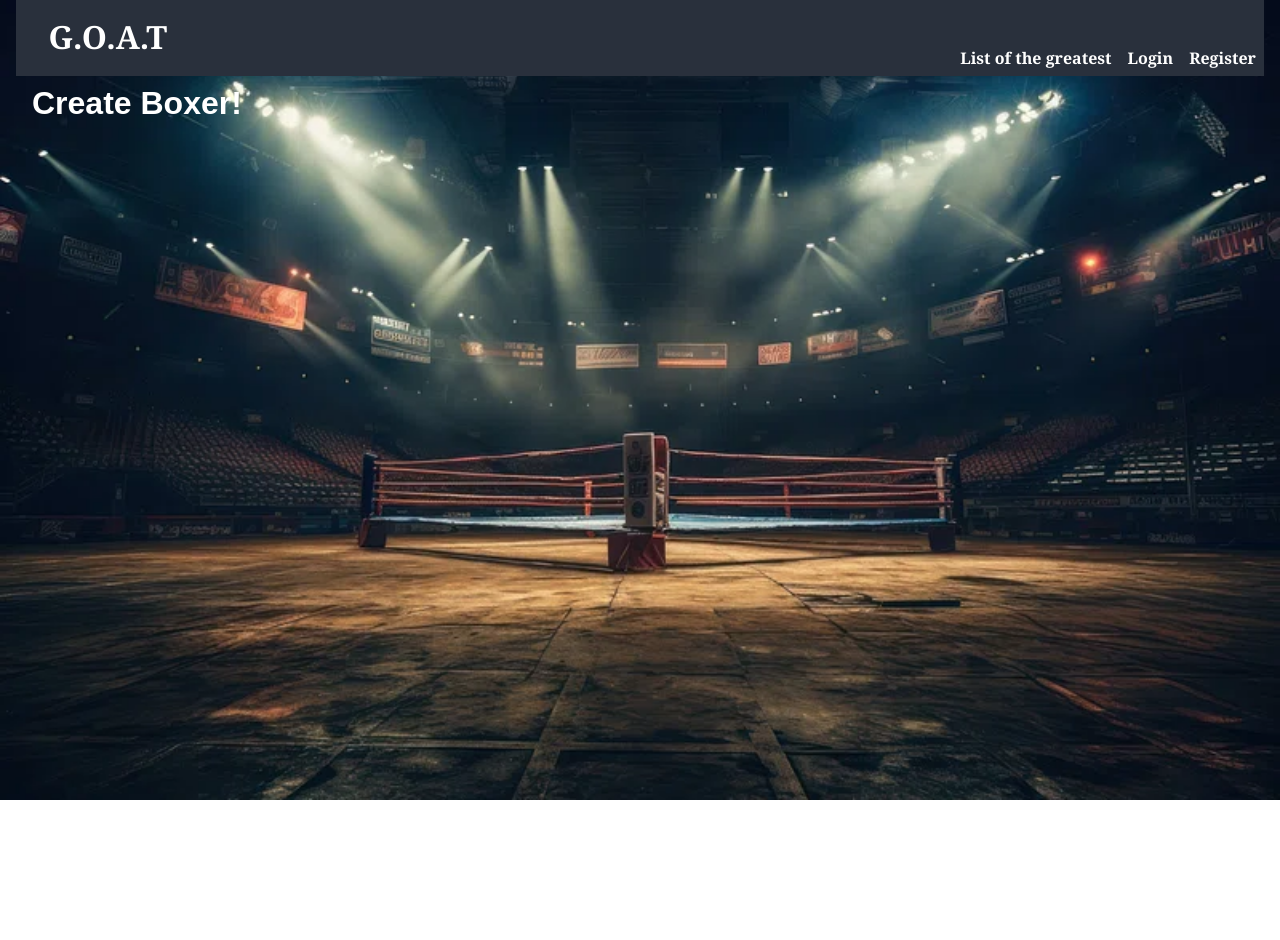
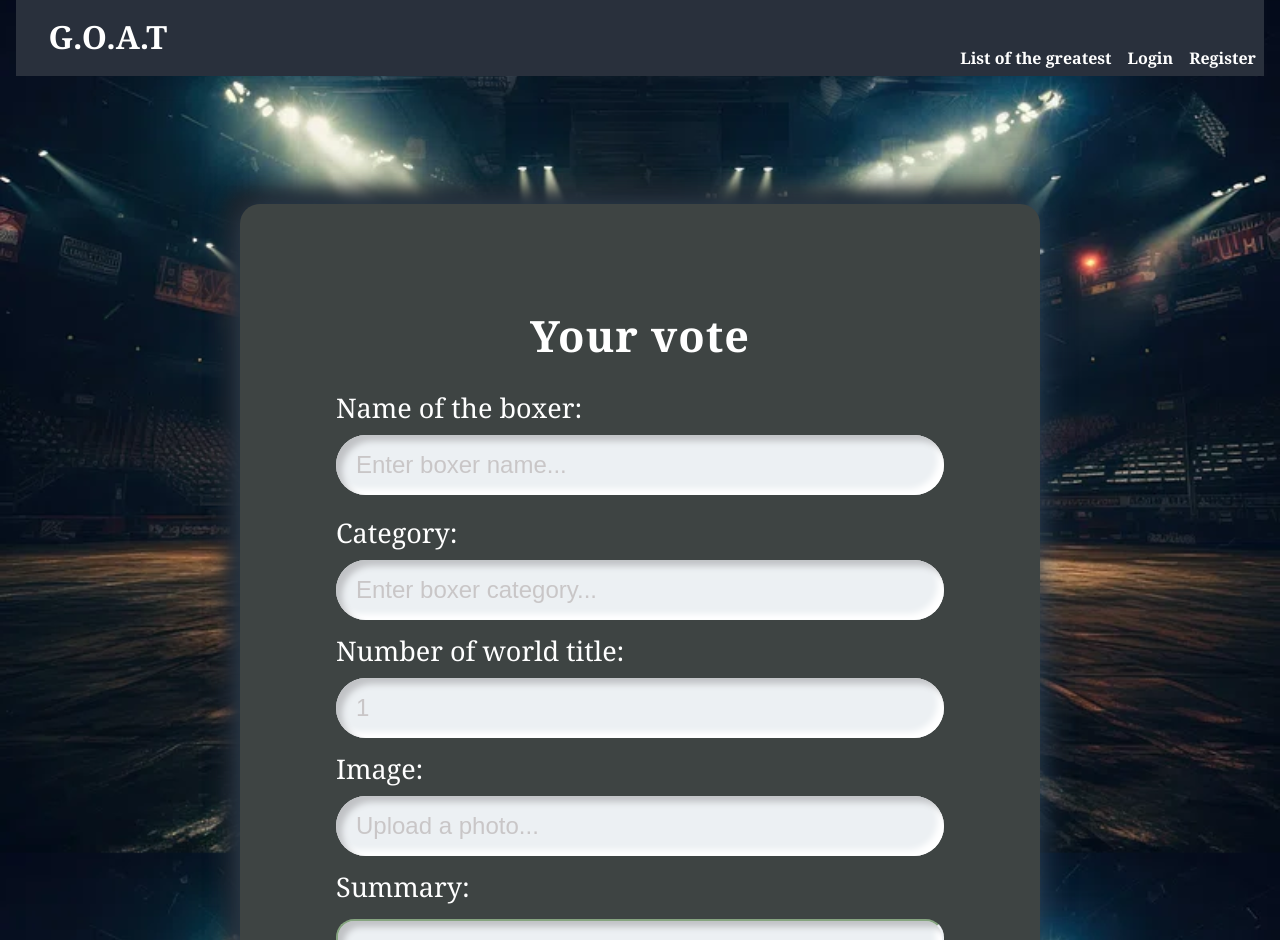
Before and after one commit to mizuhar/ReactProject, a React (Vite) app in the folder react-project/: page /boxers/create in a window 1280 px wide. Shown: the top 940 px of the page. Before the commit the page ends 800 px from the top, so only its background shows below. Built offline with nearby package versions, Linux system fonts and the light colour scheme.

Commit message:
Add Create Boxer function

```diff
--- a/react-project/src/components/BoxerList/BoxerList.jsx
+++ b/react-project/src/components/BoxerList/BoxerList.jsx
@@ -1,11 +1,34 @@
+import { useEffect } from "react"
+import { useState } from "react"
+import * as boxerService from "../../services/boxerService"
+import BoxerListItem from "./BoxerListItem/BoxerListItem"
+
+
 export default function BoxerList(){
 
+  const [boxers, setBoxers] = useState([])
 
+  useEffect(()=>{
+   boxerService.getAll()
+   .then(result => setBoxers(result))
+   .catch(err => console.log(err))
+
+  },[])
 
 
     return(
         <>
-        <h1 style={{color:"white"}}>Boxer List</h1>
+        <section id="catalog-page">
+      <h1>All Boxers</h1>
+
+     {boxers.map(x=> (<BoxerListItem key={x._id} {...x}/>))}
+
+
+
+    {boxers.length === 0 && <h3 className="no-articles">No suggestions yet</h3>}
+
+     </section>
+
         </>
     )
 }
--- a/react-project/src/components/BoxerList/BoxerListItem/BoxerListItem.jsx
+++ b/react-project/src/components/BoxerList/BoxerListItem/BoxerListItem.jsx
@@ -1,10 +1,28 @@
-export default function BoxerListItem(){
+import { Link } from "react-router-dom";
+
+export default function BoxerListItem({
+
+        _id,
+        title,
+        category,
+        imageUrl,
+
+}){
 
 
 
     return(
         <>
-        <h1>Boxer List Item!</h1>
+               <div className="allGames">
+    <div className="allGames-info">
+      <img src={imageUrl} />
+      <h6>{category}</h6>
+      <h2>{title}</h2>
+      <Link to={`/boxers/${_id}`} className="details-button">
+        More Information
+      </Link>
+    </div>
+  </div>
         </>
     )
 }
--- a/react-project/src/components/CreateBoxer/CreateBoxer.jsx
+++ b/react-project/src/components/CreateBoxer/CreateBoxer.jsx
@@ -1,10 +1,67 @@
+import * as boxerService from "../../services/boxerService"
+import {useNavigate} from 'react-router-dom'
+
 export default function CreateBoxer(){
 
+    const navigate = useNavigate()
 
+    const createBoxerSubmitHandler = (e) =>{
+
+    e.preventDefault()
+
+    const boxerData = Object.fromEntries(new FormData(e.currentTarget))
+
+   try {
+    boxerService.create(boxerData)
+    navigate('/boxers')
+
+   } catch (error) {
+    console.log(error);
+   }
+
+    }
 
     return(
         <>
-        <h1 style={{color:"white"}}>Create Boxer!</h1>
+                <section id="create-page" className="auth">
+  <form id="create" onSubmit={createBoxerSubmitHandler}>
+    <div className="container">
+      <h1>Your vote</h1>
+      <label htmlFor="leg-title">Name of the boxer:</label>
+      <input
+        type="text"
+        id="title"
+        name="title"
+        placeholder="Enter boxer name..."
+      />
+      <label htmlFor="category">Category:</label>
+      <input
+        type="text"
+        id="category"
+        name="category"
+        placeholder="Enter boxer category..."
+      />
+      <label htmlFor="levels">Number of world title:</label>
+      <input
+        type="number"
+        id="maxLevel"
+        name="maxLevel"
+        min={1}
+        placeholder={1}
+      />
+      <label htmlFor="game-img">Image:</label>
+      <input
+        type="text"
+        id="imageUrl"
+        name="imageUrl"
+        placeholder="Upload a photo..."
+      />
+      <label htmlFor="summary">Summary:</label>
+      <textarea name="summary" id="summary" defaultValue={""} />
+      <input  className="btn submit" type="submit" defaultValue="Create Boxer" />
+    </div>
+  </form>
+</section>
         </>
     )
 }
--- a/react-project/src/services/boxerService.js
+++ b/react-project/src/services/boxerService.js
@@ -0,0 +1,18 @@
+import { request } from "../lib/request"
+
+
+
+
+const baseURL = 'http://localhost:3030/data/boxers'
+
+
+export const getAll = async ()=>{
+    const result =  await request('GET', baseURL)
+
+      return result
+  }
+  export const create = async (boxerData) =>{
+    const result = await request('POST', baseURL, boxerData)
+
+    return result
+}
```
